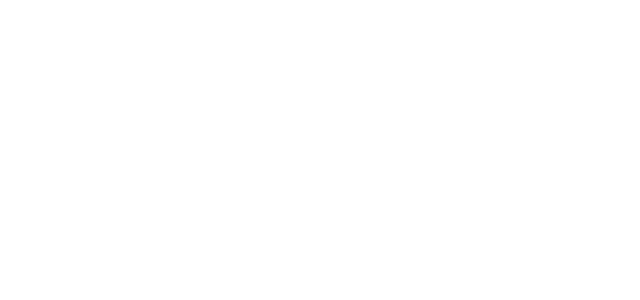
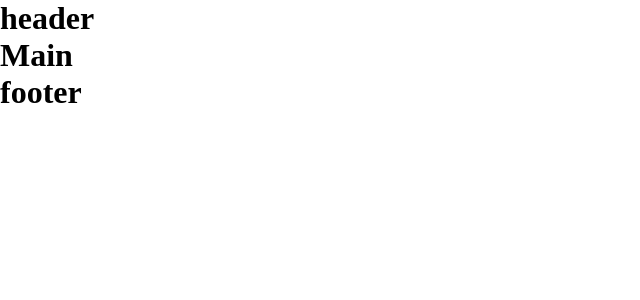
Before and after one commit to FraBona/proj-html-vuejs, a Vue app: page / in a window 1280 px wide. Shown: the top 300 px of the page, without its empty margins (0-640 px from the left). Built offline with nearby package versions, Linux system fonts and the light colour scheme.

Commit message:
macroaree

```diff
--- a/src/App.vue
+++ b/src/App.vue
@@ -1,7 +1,22 @@
-<script >
+<script>
+  import AppHeader from './components/AppHeader.vue';
+  import AppMain from './components/AppMain.vue';
+  import AppFooter from './components/AppFooter.vue';
+
+  export default {
+    components: {
+      AppHeader: AppHeader,
+      AppMain: AppMain,
+      AppFooter: AppFooter
+    }
+  }
 </script>
 
 <template>
+
+  <AppHeader></AppHeader>
+  <AppMain></AppMain>
+  <AppFooter></AppFooter>
 
 </template>
 
--- /dev/null
+++ b/src/components/AppFooter.vue
@@ -0,0 +1,11 @@
+<script>
+
+</script>
+
+<template>
+  <h1>footer</h1>
+</template>
+
+<style scoped>
+
+</style>
--- /dev/null
+++ b/src/components/AppHeader.vue
@@ -0,0 +1,11 @@
+<script>
+
+</script>
+
+<template>
+  <h1>header </h1>
+</template>
+
+<style scoped>
+
+</style>
--- /dev/null
+++ b/src/components/AppMain.vue
@@ -0,0 +1,11 @@
+<script>
+
+</script>
+
+<template>
+  <h1>Main</h1>
+</template>
+
+<style scoped>
+
+</style>
--- a/src/style/general.scss
+++ b/src/style/general.scss
@@ -12,3 +12,7 @@
 ul, ol, li{
   list-style: none;
 }
+
+img{
+  max-width: 100%;
+}
```
